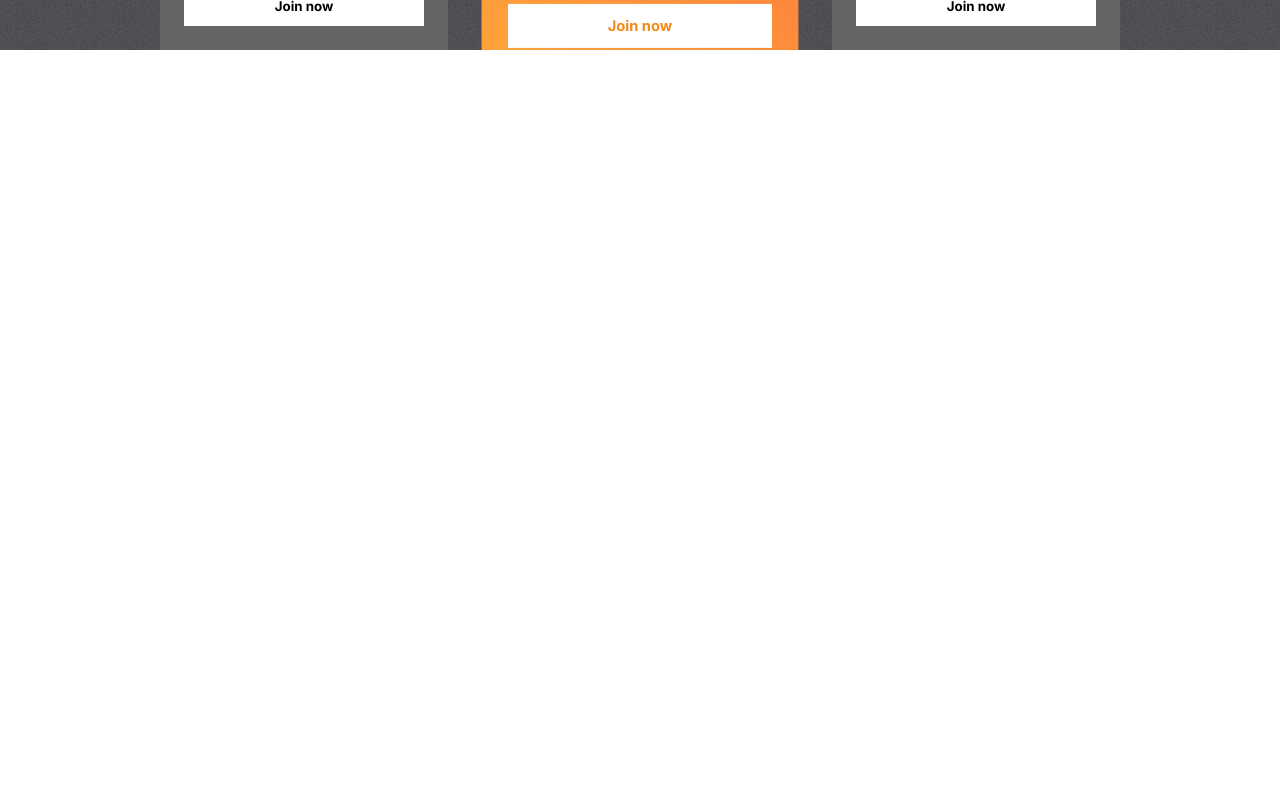
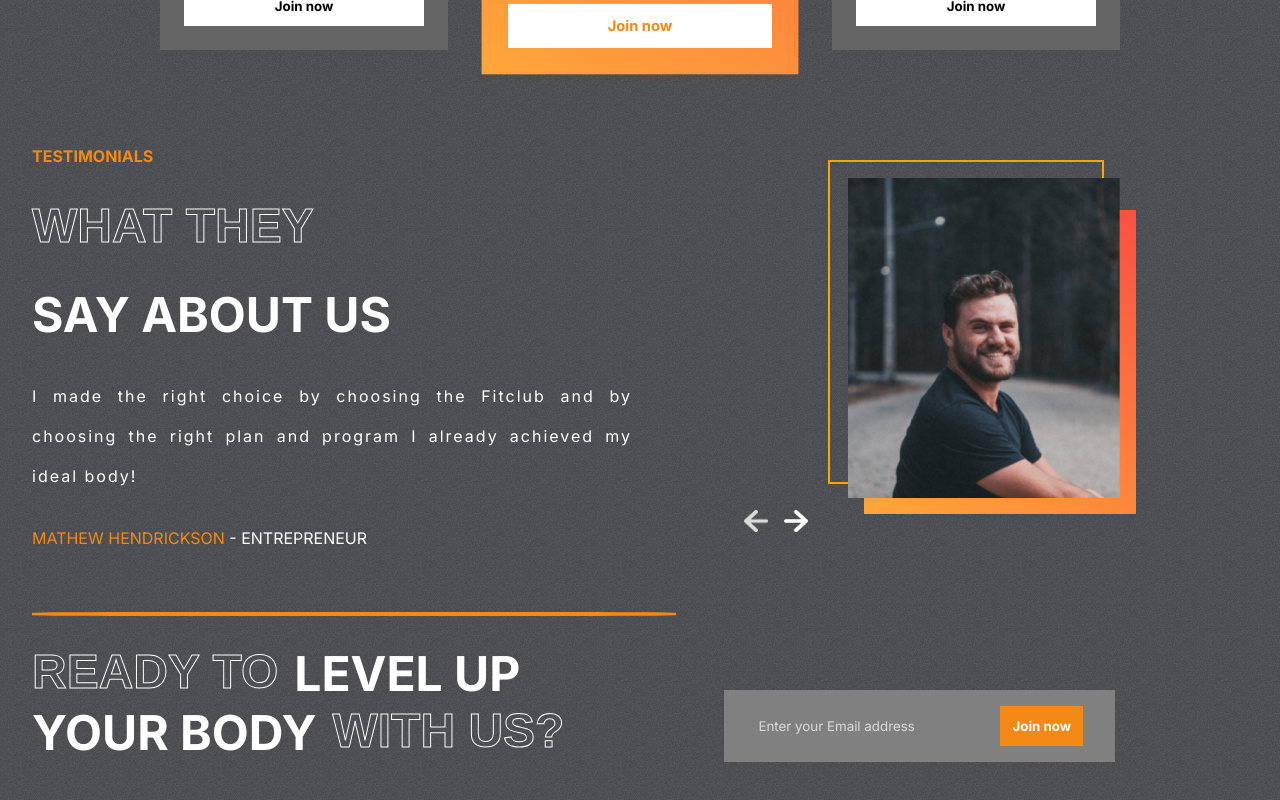
Before and after one commit to Souravs72/HealthyU, a React (Create React App) app: page / in a window 1280 px wide. Shown: the part 2406-3206 px from the top of the page. Before the commit the page ends 2456 px from the top, so only its background shows below. Built offline with nearby package versions, Linux system fonts and the light colour scheme.

Commit message:
Testimonials

```diff
--- a/package.json
+++ b/package.json
@@ -3,7 +3,7 @@
   "version": "0.1.0",
   "private": true,
   "dependencies": {
-    "@emailjs/browser": "^3.6.2",
+    "@emailjs/browser": "^4.3.3",
     "@testing-library/jest-dom": "^5.16.4",
     "@testing-library/react": "^13.3.0",
     "@testing-library/user-event": "^13.5.0",
--- a/src/App.js
+++ b/src/App.js
@@ -1,8 +1,11 @@
 import './App.css';
 import Hero from './components/Hero/Hero';
+import Join from './components/Join/Join.jsx';
 import Plans from './components/Plans/Plans.jsx';
 import Programs from './components/Programs/Programs.jsx';
 import Reasons from './components/Reasons/Reasons.jsx';
+import Testimonials from './components/Testimonials/Testimonials.jsx';
+import Footer from './components/Footer/Footer.jsx'
 
 
 function App() {
@@ -12,6 +15,9 @@ function App() {
           <Programs/>
           <Reasons />
           <Plans />
+          <Testimonials />
+          <Join />
+          <Footer />
     </div>
   );
 }
--- /dev/null
+++ b/src/components/Footer/Footer.jsx
@@ -0,0 +1,12 @@
+import React from 'react'
+import './Footer.css'
+
+const Footer = () => {
+  return (
+    <div className='footer'>
+
+    </div>
+  )
+}
+
+export default Footer
--- /dev/null
+++ b/src/components/Join/Join.css
@@ -0,0 +1,48 @@
+.Join {
+    display: flex;
+    padding: 0 2rem;
+    gap: 10rem;
+}
+.left-j {
+    color: white;
+    font-size: 3rem;
+    font-weight: bold;
+    text-transform: uppercase;
+    position: relative;
+}
+.left-j > hr {
+    position: absolute;
+    width: 40rem;
+    border: 2px solid var(--orange);
+    border-radius: 20%;
+    margin: -2rem 0;
+
+}
+.left-j > div {
+    display: flex;
+    gap: 1rem;
+}
+.right-j {
+    display: flex;
+    justify-content: center;
+    align-items: flex-end;
+}
+.email-container {
+    display: flex;
+    gap: 3rem;
+    background-color: gray;
+    padding: 1rem 2rem;
+}
+.email-container > input {
+    background-color: transparent;
+    border: none;
+    outline: none;
+    color: var(--lightgray);
+}
+::placeholder {
+    color: var(--lightgray);
+}
+.btn-j {
+    background-color: var(--orange);
+    color: white;
+}
--- /dev/null
+++ b/src/components/Join/Join.jsx
@@ -0,0 +1,30 @@
+import React, { useRef } from 'react'
+import './Join.css'
+
+const Join = () => {
+
+  return (
+    <div className='Join' id='join-us'>
+        <div className="left-j">
+            <hr />
+            <div>
+                <span className='stroke-text'>READY TO</span>
+                <span>LEVEL UP</span>
+            </div>
+            <div>
+                <span>YOUR BODY</span>
+                <span className='stroke-text'>WITH US?</span>
+            </div>
+        </div>
+        <div className="right-j">
+
+            <form className='email-container'>
+                <input type="email" name='user_email' placeholder='Enter your Email address' />
+                <button className='btn btn-j'>Join now</button>
+            </form>
+        </div>
+    </div>
+  )
+}
+
+export default Join
--- /dev/null
+++ b/src/components/Testimonials/Testimonials.css
@@ -0,0 +1,69 @@
+.Testimonials {
+    display: flex;
+    gap: 1rem;
+    padding: 0 2rem;
+}
+.left-t {
+    display: flex;
+    flex: 1 1;
+    gap: 2rem;
+    flex-direction: column;
+    text-transform: uppercase;
+    color: white;
+}
+.left-t > :nth-child(1) {
+    color: var(--orange);
+    font-weight: bold;
+}
+.left-t > :nth-child(2),
+.left-t > :nth-child(3) {
+    font-weight: bold;
+    font-size: 3rem;
+}
+.left-t > :nth-child(4) {
+    text-transform: none;
+    text-align: justify;
+    letter-spacing: 2px;
+    line-height: 40px;
+}
+
+.right-t {
+    flex: 1;
+    position: relative;
+}
+
+.right-t > img {
+    position: absolute;
+    width: 17rem;
+    height: 20rem;
+    object-fit: cover;
+    right: 8rem;
+    top: 2rem;
+}
+.right-t > :nth-child(1) {
+    position: absolute;
+    width: 17rem;
+    height: 20rem;
+    border: 2px solid orange;
+    background-color: transparent;
+    right: 9rem;
+    top: 0.9rem;
+}
+.right-t > :nth-child(2) {
+    position: absolute;
+    width: 17rem;
+    height: 19rem;
+    top: 4rem;
+    right: 7rem;
+    background: var(--planCard);
+}
+.arrows {
+    display: flex;
+    gap: 1rem;
+    position: absolute;
+    bottom: 1rem;
+    left: 6rem;
+}
+.arrows > img {
+    width: 1.5em;
+}
--- /dev/null
+++ b/src/components/Testimonials/Testimonials.jsx
@@ -0,0 +1,52 @@
+import React, { useState } from 'react'
+import './Testimonials.css';
+import { testimonialsData } from '../../data/testimonialsData'
+import leftArrow from '../../assets/leftArrow.png'
+import rightArrow from '../../assets/rightArrow.png'
+
+const Testimonials = () => {
+
+    const [selected, setSelected] = useState(0);
+    const tLength = testimonialsData.length;
+
+
+  return (
+    <div className="Testimonials">
+      <div className="left-t">
+        <span>Testimonials</span>
+        <span className='stroke-text'>What they</span>
+        <span>say about us</span>
+        <span>
+          {testimonialsData[selected].review}
+        </span>
+        <span>
+          <span style={{color: 'var(--orange)'}}>
+            {testimonialsData[selected].name}
+          </span>{" "}
+          - {testimonialsData[selected].status}
+        </span>
+      </div>
+      <div className="right-t">
+        <div></div>
+        <div></div>
+        <img src={testimonialsData[selected].image} alt="" />
+
+        <div className="arrows">
+          <img onClick={() => {
+            selected === 0 ? setSelected(tLength - 1) : setSelected((current) => current - 1);
+           }} src={leftArrow} alt="" />
+          <img onClick={() => {
+            selected === tLength - 1 ? setSelected(0) : setSelected((current) => current + 1);
+          }} src={rightArrow} alt="" />
+        </div>
+
+      </div>
+      {/*
+
+
+       */}
+    </div>
+  );
+}
+
+export default Testimonials
```
Also changed, not shown: src/components/Footer/Footer.css (added), 1 other file (tests, documents, lock files or other folders).
